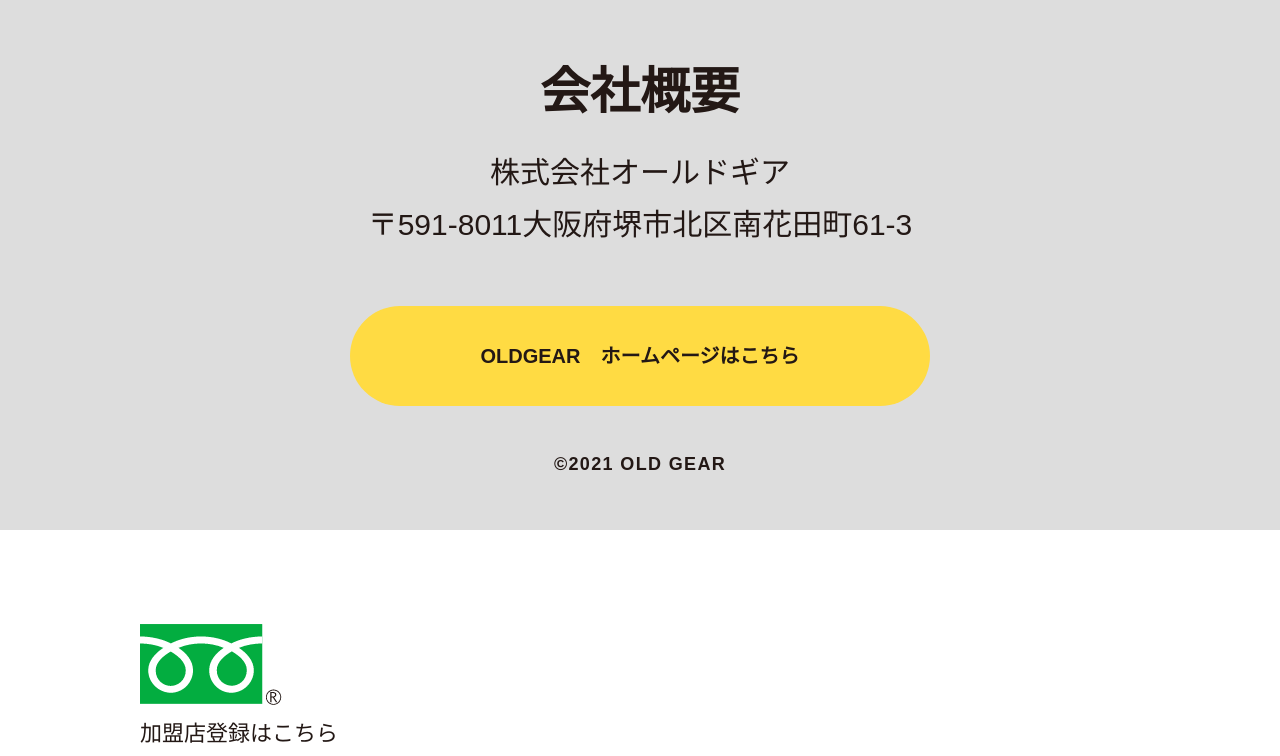
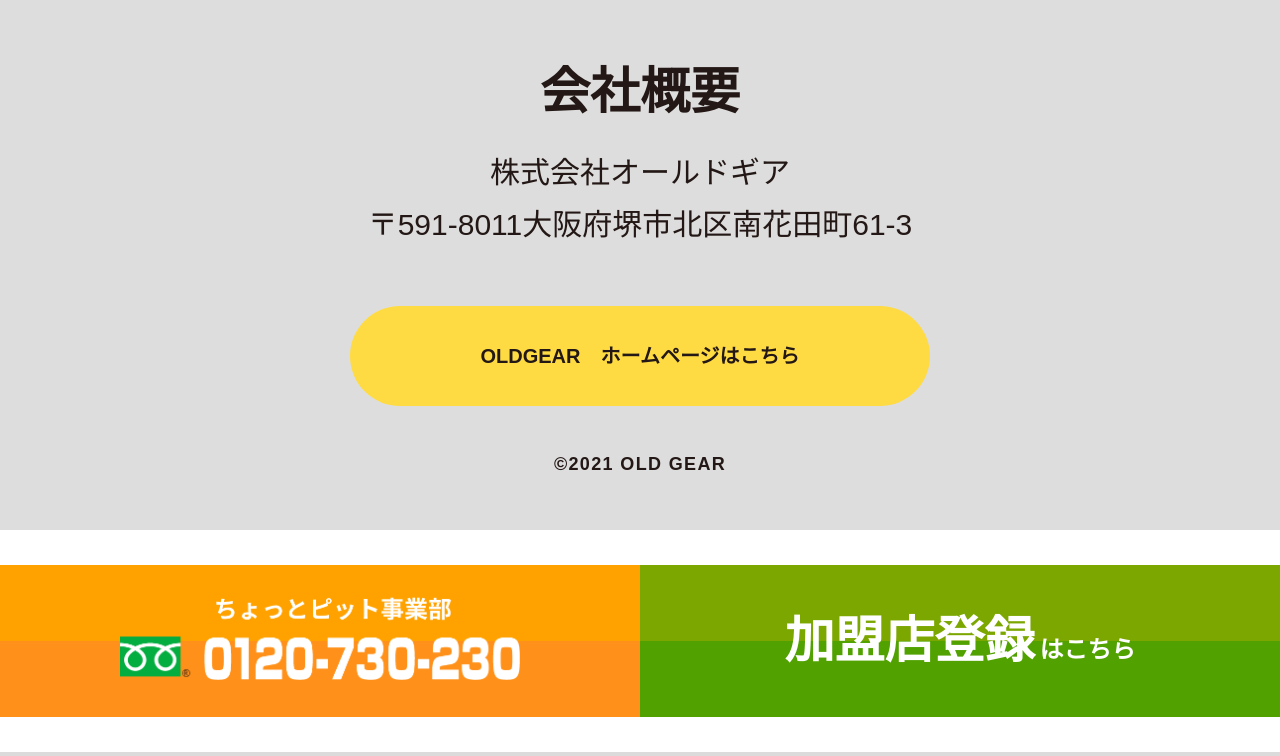
Before and after one commit to ryuki-nakayama/pj-chotto-pit, a Node project: template src/dev/ejs/chotto-pit/index.ejs in a window 1280 px wide. Shown: the part 4829-5585 px from the top of the page. Run offline with Node 20 templates, Linux system fonts and the light colour scheme; the template is opened without the code that fills it, so the values that code supplies are empty; style sheets or scripts are compiled from the project's sources; some libraries are stand-ins or nearby versions.

Commit message:
design: footer

```diff
--- a/src/dev/assets/scss/layouts/_footer.scss
+++ b/src/dev/assets/scss/layouts/_footer.scss
@@ -3,3 +3,46 @@
 
 /* footer
 --------------------------------------------------*/
+.footer {
+  padding: 35rem 0;
+}
+
+.footer__content {
+  display: flex;
+}
+
+.footer__element {
+  width: 50%;
+  text-align: center;
+  padding: 25rem;
+}
+
+.footer__tel {
+  background: linear-gradient(to bottom, #FFA200 0%, #FFA200 50%, #FF911A 50%, #FF911A 100%);
+
+  img {
+    max-width: 400rem;
+    @include atQuery(sm) {
+      max-width: 280rem;
+    }
+  }
+}
+
+.footer__register {
+  background: linear-gradient(to bottom, #7BA700 0%, #7BA700 50%, #51A200 50%, #51A200 100%);
+  font-size: 50rem;
+  color: white;
+  font-weight: 800;
+  @include atQuery(sm) {
+    font-size: 35rem;
+  }
+
+  .text-sm {
+    font-size: 24rem;
+    font-weight: 700;
+    margin-left: 5rem;
+    @include atQuery(sm) {
+      font-size: 16rem
+    }
+  }
+}
--- a/src/dev/ejs/layouts/_footer.ejs
+++ b/src/dev/ejs/layouts/_footer.ejs
@@ -1,17 +1,16 @@
 	<footer class="footer">
-		<div class="container">
+		<div class="footer__content">
 
-			<div class="footer__content">
-				<div class="footer__tel">
+			<div class="footer__element footer__tel">
 				<a href="">
 					<img src="<%= path %>img/footer-tel.png" alt="ちょっとピット事業部 0120-730-230">
 				</a>
 			</div>
-				<div class="footer__register">
+
+			<div class="footer__element footer__register">
 				<a href="">
 					加盟店登録<span class="text-sm">はこちら</span>
 				</a>
-				</div>
 			</div>
 
 		</div>
```
Lines whose indentation alone changed are shown as unchanged.
